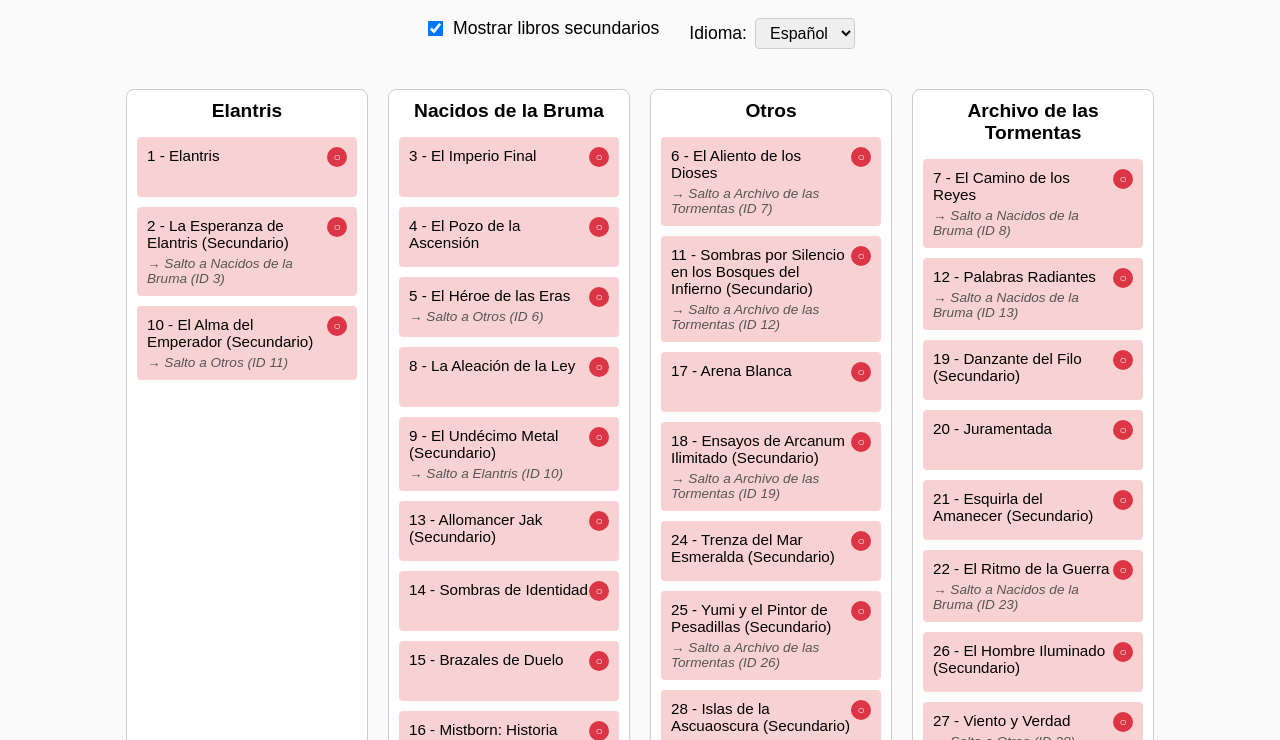
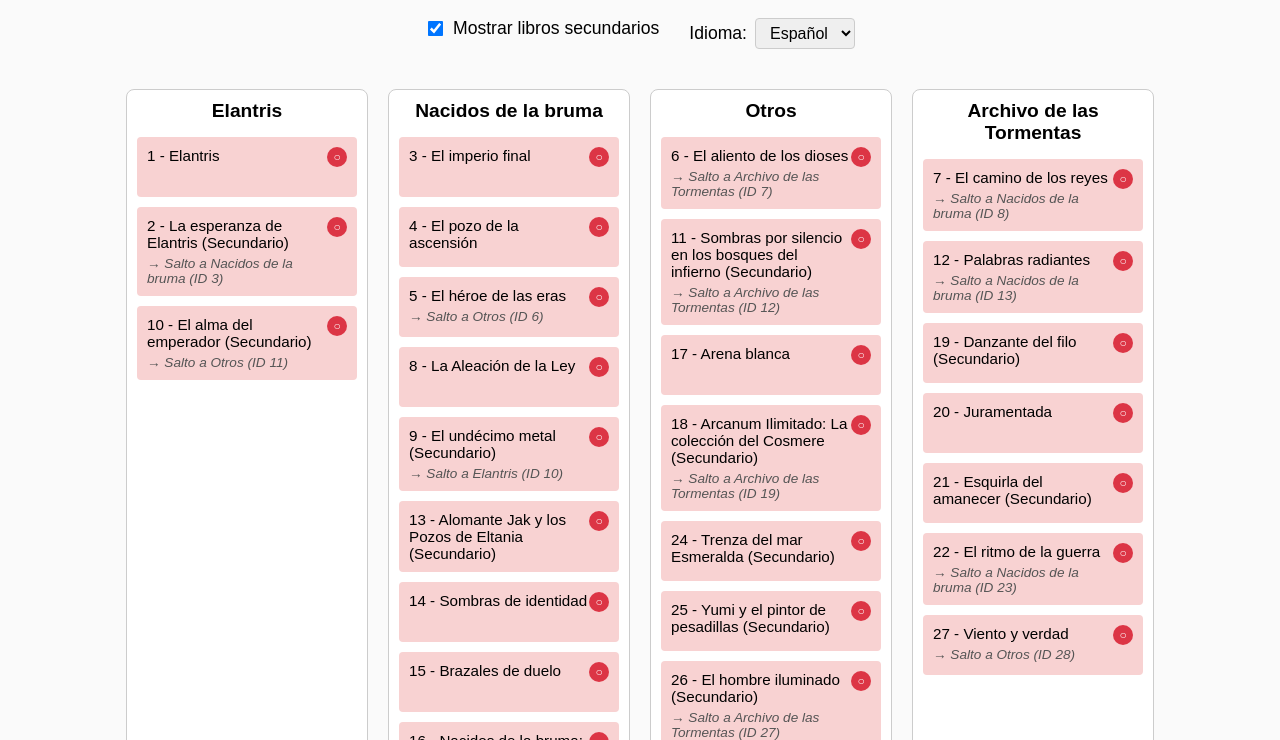
Before and after one commit to FrannRod/cosmere, a plain HTML site: page index.html in a window 1280 px wide. Shown: the part 60-800 px from the top of the page. Drawn offline with Linux system fonts and the light colour scheme.

Commit message:
Nombres oficiales

```diff
--- a/index.html
+++ b/index.html
@@ -187,32 +187,32 @@
     const datos = {
       "libros": [
         {"id": 1, "title": {"es": "Elantris", "en": "Elantris"}, "saga": {"es": "Elantris", "en": "Elantris"}, "is_secundario": false, "is_read": "unread"},
-        {"id": 2, "title": {"es": "La Esperanza de Elantris", "en": "The Hope of Elantris"}, "saga": {"es": "Elantris", "en": "Elantris"}, "is_secundario": true, "is_read": "unread"},
-        {"id": 3, "title": {"es": "El Imperio Final", "en": "The Final Empire"}, "saga": {"es": "Nacidos de la Bruma", "en": "Mistborn"}, "is_secundario": false, "is_read": "unread"},
-        {"id": 4, "title": {"es": "El Pozo de la Ascensión", "en": "The Well of Ascension"}, "saga": {"es": "Nacidos de la Bruma", "en": "Mistborn"}, "is_secundario": false, "is_read": "unread"},
-        {"id": 5, "title": {"es": "El Héroe de las Eras", "en": "The Hero of Ages"}, "saga": {"es": "Nacidos de la Bruma", "en": "Mistborn"}, "is_secundario": false, "is_read": "unread"},
-        {"id": 6, "title": {"es": "El Aliento de los Dioses", "en": "Warbreaker"}, "saga": {"es": "Otros", "en": "Others"}, "is_secundario": false, "is_read": "unread"},
-        {"id": 7, "title": {"es": "El Camino de los Reyes", "en": "The Way of Kings"}, "saga": {"es": "Archivo de las Tormentas", "en": "Stormlight Archive"}, "is_secundario": false, "is_read": "unread"},
-        {"id": 8, "title": {"es": "La Aleación de la Ley", "en": "The Alloy of Law"}, "saga": {"es": "Nacidos de la Bruma", "en": "Mistborn"}, "is_secundario": false, "is_read": "unread"},
-        {"id": 9, "title": {"es": "El Undécimo Metal", "en": "The Eleventh Metal"}, "saga": {"es": "Nacidos de la Bruma", "en": "Mistborn"}, "is_secundario": true, "is_read": "unread"},
-        {"id": 10, "title": {"es": "El Alma del Emperador", "en": "The Emperor's Soul"}, "saga": {"es": "Elantris", "en": "Elantris"}, "is_secundario": true, "is_read": "unread"},
-        {"id": 11, "title": {"es": "Sombras por Silencio en los Bosques del Infierno", "en": "Shadows for Silence In the Forest of Hell"}, "saga": {"es": "Otros", "en": "Others"}, "is_secundario": true, "is_read": "unread"},
-        {"id": 12, "title": {"es": "Palabras Radiantes", "en": "Words of Radiance"}, "saga": {"es": "Archivo de las Tormentas", "en": "Stormlight Archive"}, "is_secundario": false, "is_read": "unread"},
-        {"id": 13, "title": {"es": "Allomancer Jak", "en": "Allomancer Jak"}, "saga": {"es": "Nacidos de la Bruma", "en": "Mistborn"}, "is_secundario": true, "is_read": "unread"},
-        {"id": 14, "title": {"es": "Sombras de Identidad", "en": "Shadows of Self"}, "saga": {"es": "Nacidos de la Bruma", "en": "Mistborn"}, "is_secundario": false, "is_read": "unread"},
-        {"id": 15, "title": {"es": "Brazales de Duelo", "en": "The Bands of Mourning"}, "saga": {"es": "Nacidos de la Bruma", "en": "Mistborn"}, "is_secundario": false, "is_read": "unread"},
-        {"id": 16, "title": {"es": "Mistborn: Historia Secreta", "en": "Mistborn: Secret History"}, "saga": {"es": "Nacidos de la Bruma", "en": "Mistborn"}, "is_secundario": true, "is_read": "unread"},
-        {"id": 17, "title": {"es": "Arena Blanca", "en": "White Sand"}, "saga": {"es": "Otros", "en": "Others"}, "is_secundario": false, "is_read": "unread"},
-        {"id": 18, "title": {"es": "Ensayos de Arcanum Ilimitado", "en": "Arcanum Unbounded essays"}, "saga": {"es": "Otros", "en": "Others"}, "is_secundario": true, "is_read": "unread"},
-        {"id": 19, "title": {"es": "Danzante del Filo", "en": "Edgedancer"}, "saga": {"es": "Archivo de las Tormentas", "en": "Stormlight Archive"}, "is_secundario": true, "is_read": "unread"},
-        {"id": 20, "title": {"es": "Juramentada", "en": "Oathbringer"}, "saga": {"es": "Archivo de las Tormentas", "en": "Stormlight Archive"}, "is_secundario": false, "is_read": "unread"},
-        {"id": 21, "title": {"es": "Esquirla del Amanecer", "en": "Dawnshard"}, "saga": {"es": "Archivo de las Tormentas", "en": "Stormlight Archive"}, "is_secundario": true, "is_read": "unread"},
-        {"id": 22, "title": {"es": "El Ritmo de la Guerra", "en": "Rhythm of War"}, "saga": {"es": "Archivo de las Tormentas", "en": "Stormlight Archive"}, "is_secundario": false, "is_read": "unread"},
-        {"id": 23, "title": {"es": "El Metal Perdido", "en": "The Lost Metal"}, "saga": {"es": "Nacidos de la Bruma", "en": "Mistborn"}, "is_secundario": false, "is_read": "unread"},
-        {"id": 24, "title": {"es": "Trenza del Mar Esmeralda", "en": "Tress of the Emerald Sea"}, "saga": {"es": "Otros", "en": "Others"}, "is_secundario": true, "is_read": "unread"},
-        {"id": 25, "title": {"es": "Yumi y el Pintor de Pesadillas", "en": "Yumi and the Nightmare Painter"}, "saga": {"es": "Otros", "en": "Others"}, "is_secundario": true, "is_read": "unread"},
-        {"id": 26, "title": {"es": "El Hombre Iluminado", "en": "The Sunlit Man"}, "saga": {"es": "Archivo de las Tormentas", "en": "Stormlight Archive"}, "is_secundario": true, "is_read": "unread"},
-        {"id": 27, "title": {"es": "Viento y Verdad", "en": "Wind and Truth"}, "saga": {"es": "Archivo de las Tormentas", "en": "Stormlight Archive"}, "is_secundario": false, "is_read": "unread"},
+        {"id": 2, "title": {"es": "La esperanza de Elantris", "en": "The Hope of Elantris"}, "saga": {"es": "Elantris", "en": "Elantris"}, "is_secundario": true, "is_read": "unread"},
+        {"id": 3, "title": {"es": "El imperio final", "en": "The Final Empire"}, "saga": {"es": "Nacidos de la bruma", "en": "Mistborn"}, "is_secundario": false, "is_read": "unread"},
+        {"id": 4, "title": {"es": "El pozo de la ascensión", "en": "The Well of Ascension"}, "saga": {"es": "Nacidos de la bruma", "en": "Mistborn"}, "is_secundario": false, "is_read": "unread"},
+        {"id": 5, "title": {"es": "El héroe de las eras", "en": "The Hero of Ages"}, "saga": {"es": "Nacidos de la bruma", "en": "Mistborn"}, "is_secundario": false, "is_read": "unread"},
+        {"id": 6, "title": {"es": "El aliento de los dioses", "en": "Warbreaker"}, "saga": {"es": "Otros", "en": "Others"}, "is_secundario": false, "is_read": "unread"},
+        {"id": 7, "title": {"es": "El camino de los reyes", "en": "The Way of Kings"}, "saga": {"es": "Archivo de las Tormentas", "en": "The Stormlight Archive"}, "is_secundario": false, "is_read": "unread"},
+        {"id": 8, "title": {"es": "La Aleación de la Ley", "en": "The Alloy of Law"}, "saga": {"es": "Nacidos de la bruma", "en": "Mistborn"}, "is_secundario": false, "is_read": "unread"},
+        {"id": 9, "title": {"es": "El undécimo metal", "en": "The Eleventh Metal"}, "saga": {"es": "Nacidos de la bruma", "en": "Mistborn"}, "is_secundario": true, "is_read": "unread"},
+        {"id": 10, "title": {"es": "El alma del emperador", "en": "The Emperor's Soul"}, "saga": {"es": "Elantris", "en": "Elantris"}, "is_secundario": true, "is_read": "unread"},
+        {"id": 11, "title": {"es": "Sombras por silencio en los bosques del infierno", "en": "Shadows for Silence in the Forests of Hell"}, "saga": {"es": "Otros", "en": "Others"}, "is_secundario": true, "is_read": "unread"},
+        {"id": 12, "title": {"es": "Palabras radiantes", "en": "Words of Radiance"}, "saga": {"es": "Archivo de las Tormentas", "en": "The Stormlight Archive"}, "is_secundario": false, "is_read": "unread"},
+        {"id": 13, "title": {"es": "Alomante Jak y los Pozos de Eltania", "en": "Allomancer Jak and the Pits of Eltania"}, "saga": {"es": "Nacidos de la bruma", "en": "Mistborn"}, "is_secundario": true, "is_read": "unread"},
+        {"id": 14, "title": {"es": "Sombras de identidad", "en": "Shadows of Self"}, "saga": {"es": "Nacidos de la bruma", "en": "Mistborn"}, "is_secundario": false, "is_read": "unread"},
+        {"id": 15, "title": {"es": "Brazales de duelo", "en": "The Bands of Mourning"}, "saga": {"es": "Nacidos de la bruma", "en": "Mistborn"}, "is_secundario": false, "is_read": "unread"},
+        {"id": 16, "title": {"es": "Nacidos de la bruma: Historia secreta", "en": "Mistborn: Secret History"}, "saga": {"es": "Nacidos de la bruma", "en": "Mistborn"}, "is_secundario": true, "is_read": "unread"},
+        {"id": 17, "title": {"es": "Arena blanca", "en": "White Sand"}, "saga": {"es": "Otros", "en": "Others"}, "is_secundario": false, "is_read": "unread"},
+        {"id": 18, "title": {"es": "Arcanum Ilimitado: La colección del Cosmere", "en": "Arcanum Unbounded: The Cosmere Collection"}, "saga": {"es": "Otros", "en": "Others"}, "is_secundario": true, "is_read": "unread"},
+        {"id": 19, "title": {"es": "Danzante del filo", "en": "Edgedancer"}, "saga": {"es": "Archivo de las Tormentas", "en": "The Stormlight Archive"}, "is_secundario": true, "is_read": "unread"},
+        {"id": 20, "title": {"es": "Juramentada", "en": "Oathbringer"}, "saga": {"es": "Archivo de las Tormentas", "en": "The Stormlight Archive"}, "is_secundario": false, "is_read": "unread"},
+        {"id": 21, "title": {"es": "Esquirla del amanecer", "en": "Dawnshard"}, "saga": {"es": "Archivo de las Tormentas", "en": "The Stormlight Archive"}, "is_secundario": true, "is_read": "unread"},
+        {"id": 22, "title": {"es": "El ritmo de la guerra", "en": "Rhythm of War"}, "saga": {"es": "Archivo de las Tormentas", "en": "The Stormlight Archive"}, "is_secundario": false, "is_read": "unread"},
+        {"id": 23, "title": {"es": "El metal perdido", "en": "The Lost Metal"}, "saga": {"es": "Nacidos de la bruma", "en": "Mistborn"}, "is_secundario": false, "is_read": "unread"},
+        {"id": 24, "title": {"es": "Trenza del mar Esmeralda", "en": "Tress of the Emerald Sea"}, "saga": {"es": "Otros", "en": "Others"}, "is_secundario": true, "is_read": "unread"},
+        {"id": 25, "title": {"es": "Yumi y el pintor de pesadillas", "en": "Yumi and the Nightmare Painter"}, "saga": {"es": "Otros", "en": "Others"}, "is_secundario": true, "is_read": "unread"},
+        {"id": 26, "title": {"es": "El hombre iluminado", "en": "The Sunlit Man"}, "saga": {"es": "Otros", "en": "Others"}, "is_secundario": true, "is_read": "unread"},
+        {"id": 27, "title": {"es": "Viento y verdad", "en": "Wind and Truth"}, "saga": {"es": "Archivo de las Tormentas", "en": "The Stormlight Archive"}, "is_secundario": false, "is_read": "unread"},
         {"id": 28, "title": {"es": "Islas de la Ascuaoscura", "en": "Isles of the Emberdark"}, "saga": {"es": "Otros", "en": "Others"}, "is_secundario": true, "is_read": "unread"}
       ]
     };
```
